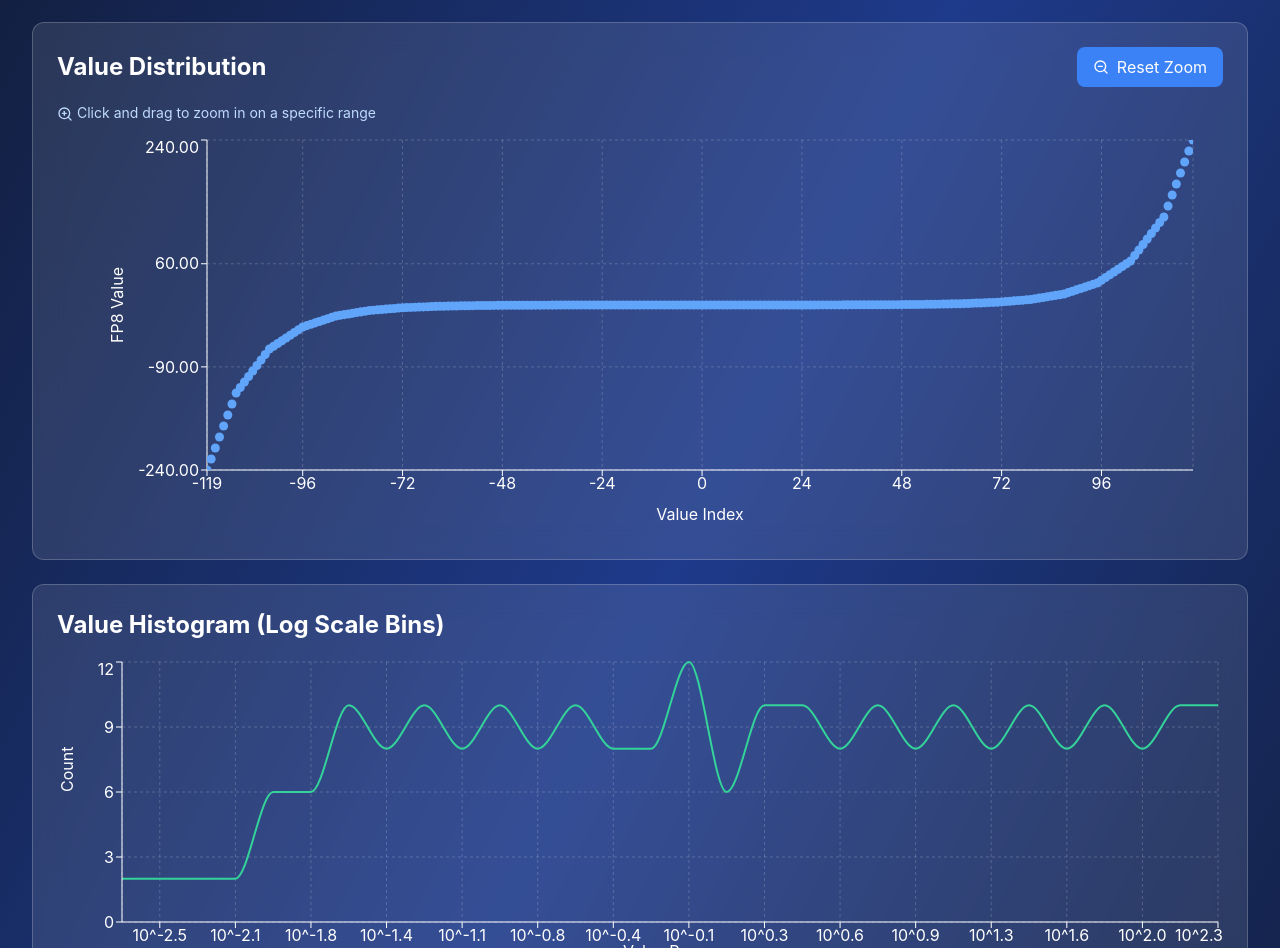
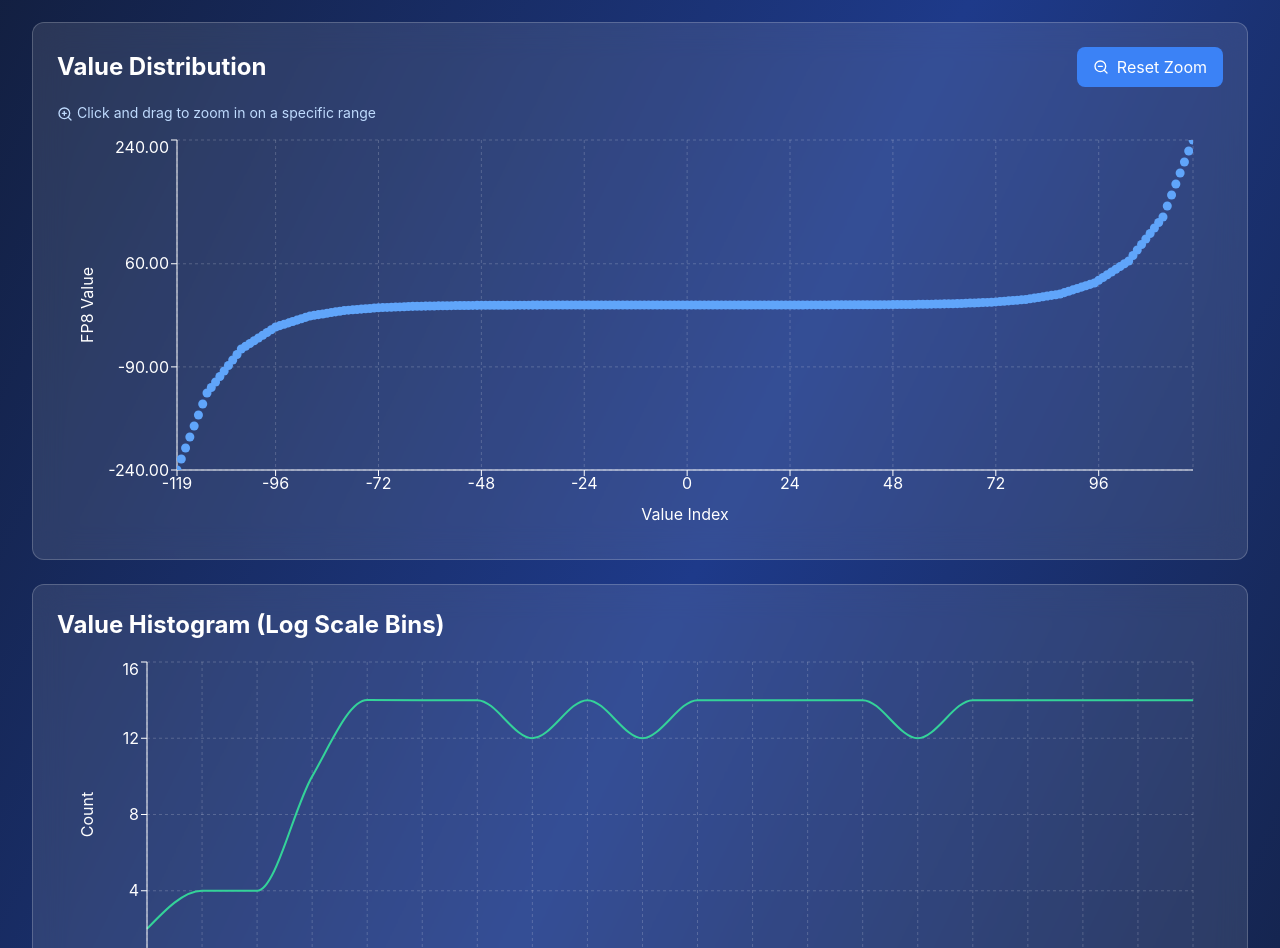
Before and after one commit to yuko29/fp8-analyzer, a React (Create React App) app: page / in a window 1280 px wide. Shown: the part 644-1592 px from the top of the page. Built offline with nearby package versions, Linux system fonts and the light colour scheme.

Commit message:
Adjust styles of diagrams

```diff
--- a/src/App.js
+++ b/src/App.js
@@ -1,5 +1,5 @@
 import React, { useState, useMemo } from 'react';
-import { LineChart, Line, ScatterChart, Scatter, XAxis, YAxis, CartesianGrid, Tooltip, ResponsiveContainer, ReferenceArea } from 'recharts';
+import {LineChart, Line, ScatterChart, Scatter, XAxis, YAxis, CartesianGrid, Tooltip, ResponsiveContainer, ReferenceArea} from 'recharts';
 import { Settings, ZoomIn, ZoomOut } from 'lucide-react';
 
 const FP8Analyzer = () => {
@@ -152,7 +152,7 @@ const FP8Analyzer = () => {
   const histogramData = useMemo(() => {
     if (!stats || stats.minPositive === 0) return [];
 
-    const bins = 30;
+    const bins = 20;
     const minLog = Math.log10(stats.minPositive);
     const maxLog = Math.log10(stats.maxPositive);
     const binSize = (maxLog - minLog) / bins;
@@ -435,7 +435,7 @@ const FP8Analyzer = () => {
               onMouseDown={handleMouseDown}
               onMouseMove={handleMouseMove}
               onMouseUp={handleMouseUp}
-              margin={{ top: 5, right: 30, left: 80, bottom: 35 }}
+              margin={{ top: 5, right: 30, left: 50, bottom: 35 }}
             >
               <CartesianGrid strokeDasharray="3 3" stroke="#ffffff30" />
               <XAxis
@@ -505,18 +505,35 @@ const FP8Analyzer = () => {
         {/* Histogram */}
         <div className="bg-white/10 backdrop-blur-lg rounded-xl p-6 mb-6 border border-white/20">
           <h2 className="text-2xl font-bold mb-4">Value Histogram (Log Scale Bins)</h2>
-          <ResponsiveContainer width="100%" height={300}>
-            <LineChart data={histogramData}>
+          <ResponsiveContainer width="100%" height={400}>
+            <LineChart
+              data={histogramData}
+              margin={{ top: 5, right: 30, left: 30, bottom: 60 }}
+            >
               <CartesianGrid strokeDasharray="3 3" stroke="#ffffff30" />
               <XAxis
                 dataKey="bin"
                 stroke="#fff"
-                tickFormatter={(val) => `10^${val.toFixed(1)}`}
-                label={{ value: 'Value Range', position: 'insideBottom', offset: -5, fill: '#fff' }}
+                tickFormatter={(val) => Math.pow(10, val).toFixed(4)}
+                label={{
+                  value: 'Value Range',
+                  position: 'insideBottom',
+                  offset: -50,
+                  fill: '#fff'
+                }}
+                angle={-45}
+                textAnchor="end"
               />
               <YAxis
                 stroke="#fff"
-                label={{ value: 'Count', angle: -90, position: 'insideLeft', fill: '#fff' }}
+                label={{
+                  value: 'Count',
+                  angle: -90,
+                  position: 'insideLeft',
+                  fill: '#fff',
+                  offset: 0,
+                  style: { textAnchor: 'middle' }
+                }}
               />
               <Tooltip
                 contentStyle={{ backgroundColor: '#1e293b', border: '1px solid #475569' }}
```
